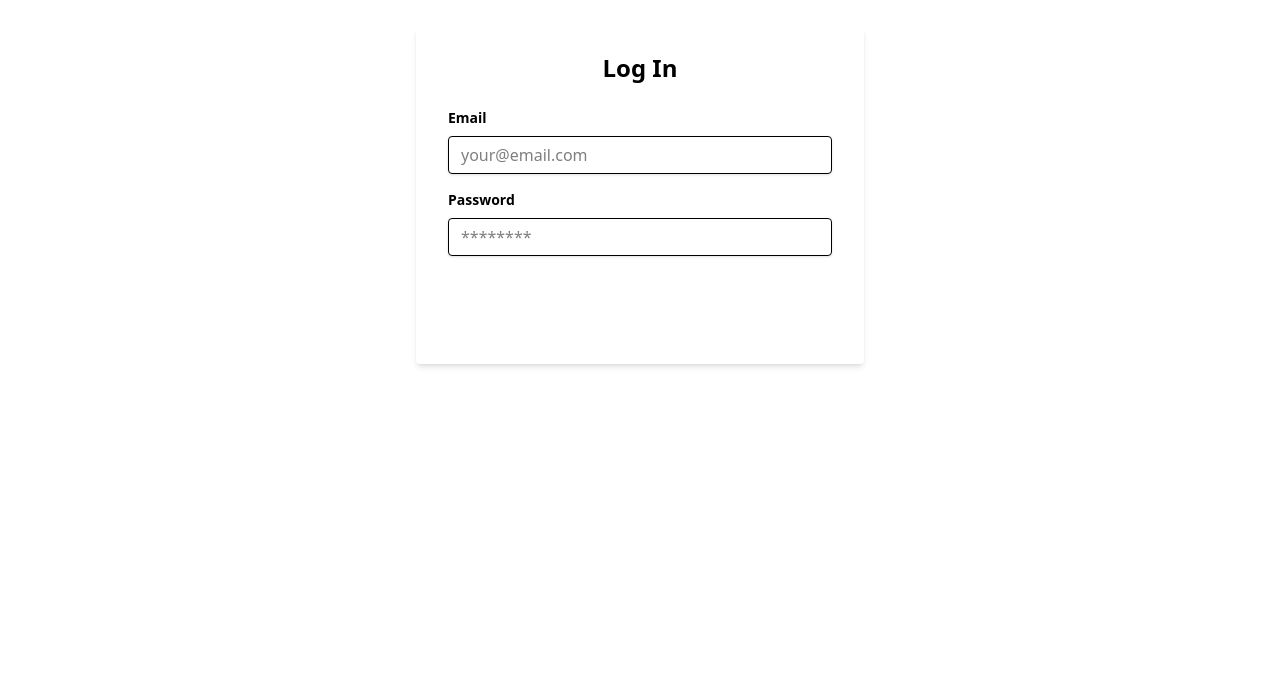
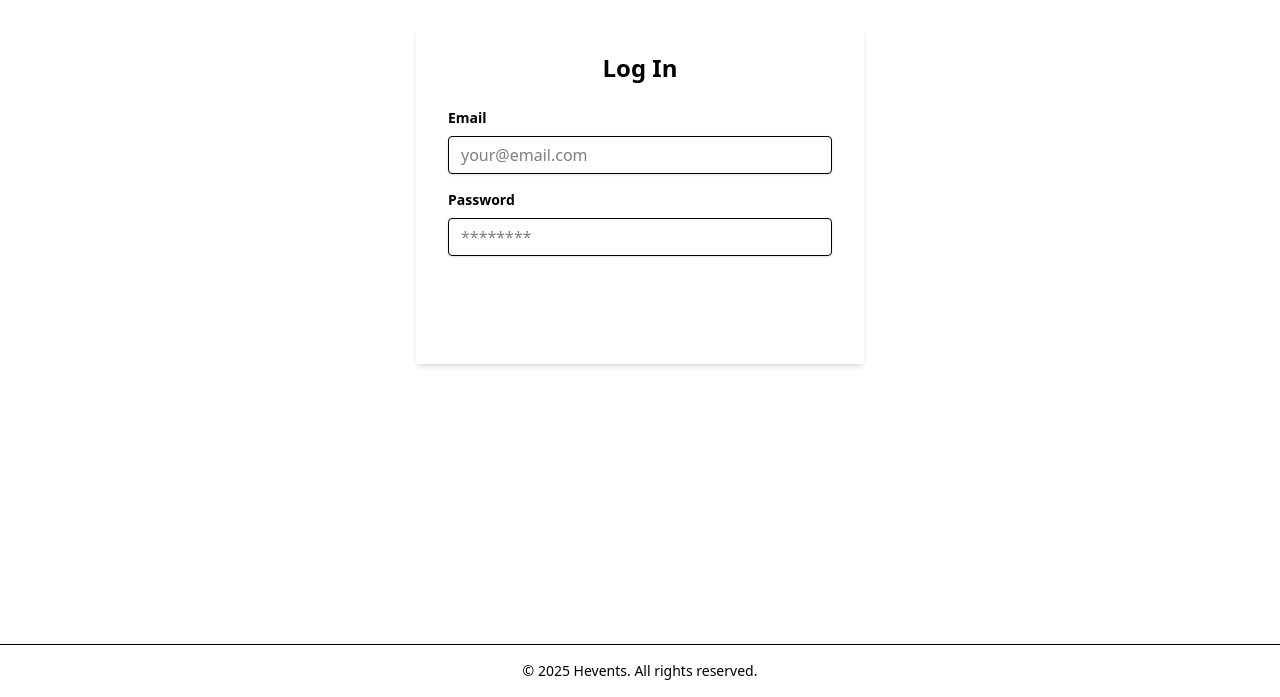
Before and after one commit to sdmlr/hevents-frontend, a React (Vite) app: page /login in a window 1280 px wide. Shown: the part 260-957 px from the top of the page. Before the commit the page ends 864 px from the top, so only its background shows below. Built offline with nearby package versions, Linux system fonts and the light colour scheme; no server answers.

Commit message:
adds footer to app

```diff
--- a/src/App.tsx
+++ b/src/App.tsx
@@ -5,6 +5,7 @@ import TopNav from "./components/TopNav";
 import CalendarPage from "./pages/Calendar";
 import SignUp from "./pages/SignUp";
 import Login from "./pages/Login";
+import Footer from "./components/Footer";
 
 function App() {
   return (
@@ -19,6 +20,7 @@ function App() {
           <Route path="/login" element={<Login />} />
         </Routes>
       </div>
+      <Footer />
     </Router>
   );
 }
--- /dev/null
+++ b/src/components/Footer.tsx
@@ -0,0 +1,8 @@
+function Footer() {
+    return (
+      <footer className="bg-gray-100 text-gray-500 text-sm text-center py-4 mt-10 border-t">
+        <p>© {new Date().getFullYear()} Hevents. All rights reserved.</p>
+      </footer>
+    );
+  }
+  export default Footer;
```
